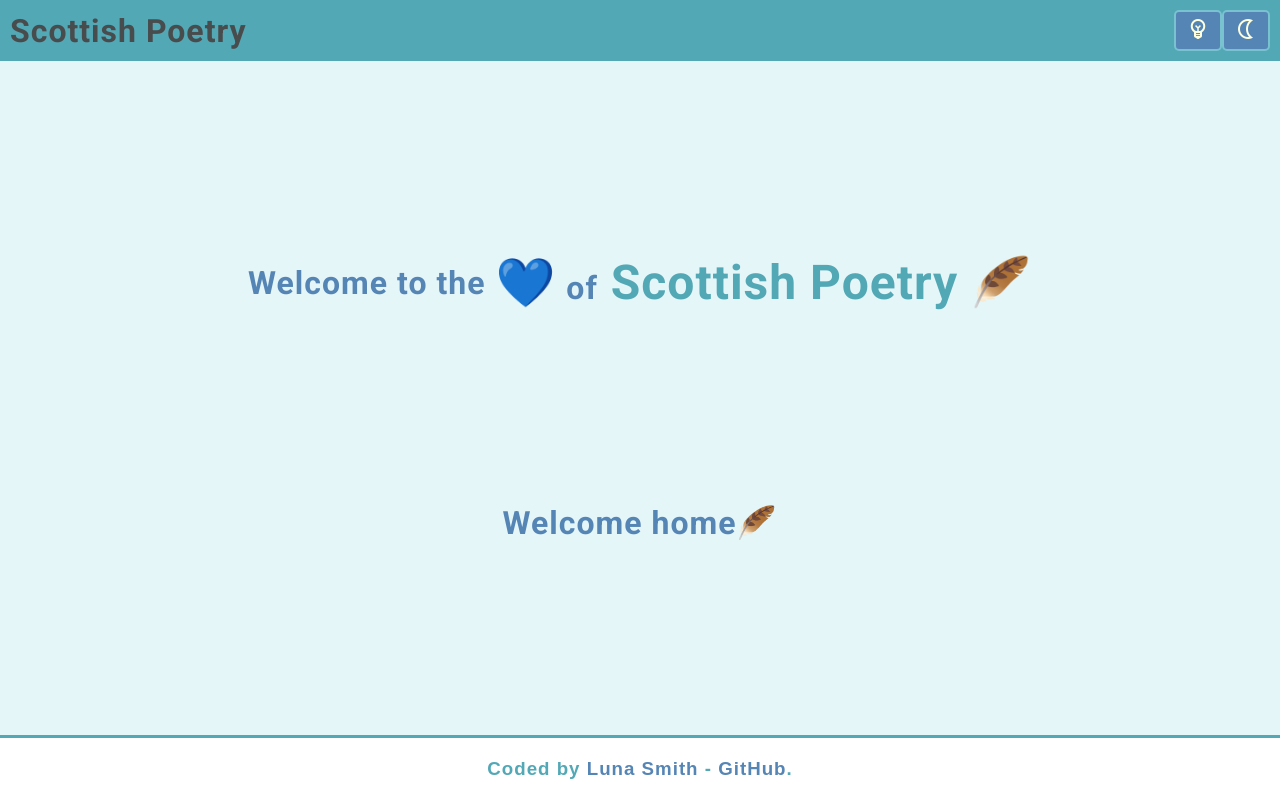
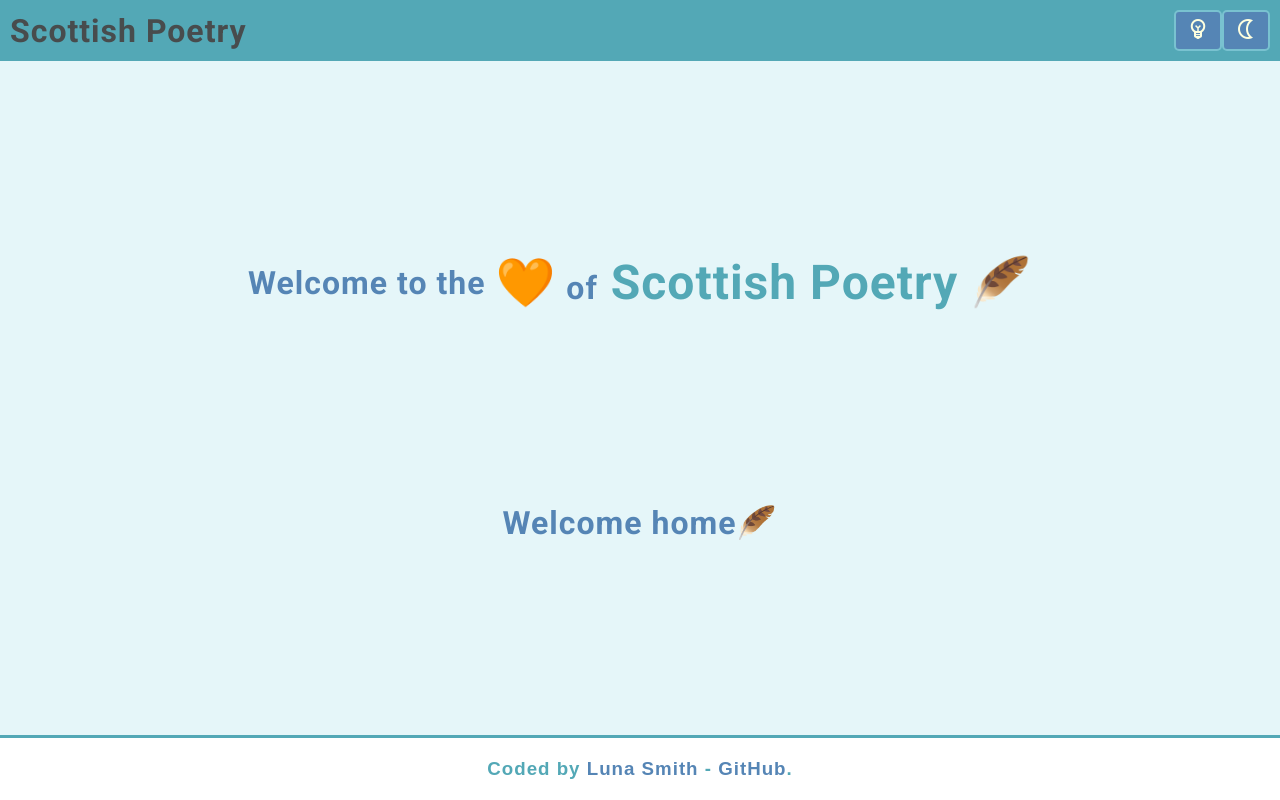
Before and after one commit to Lu-Smith/poetry-react, a React (Vite) app: page / in a window 1280 px wide. Built offline with nearby package versions, Linux system fonts and the light colour scheme.

Commit message:
Updated IntroPage.tsx

```diff
--- a/src/components/IntroPage.tsx
+++ b/src/components/IntroPage.tsx
@@ -5,7 +5,6 @@ import styled from 'styled-components';
 
 const TitleContainer = styled.div`
   width: 100%;
-  text-align: center;
   z-index: 1;
   display: flex;
   flex-direction: row;
@@ -31,7 +30,7 @@ const IntroPage: React.FC = () => {
             if ( distance < 200) {
                 ctx.beginPath();
                 ctx.strokeStyle = particlesArray[i].color;
-                ctx.lineWidth = 2;
+                ctx.lineWidth = 1;
                 ctx.moveTo(particlesArray[i].x, particlesArray[i].y);
                 ctx.lineTo(particlesArray[j].x, particlesArray[j].y);
                 ctx.stroke();
@@ -64,10 +63,13 @@ const IntroPage: React.FC = () => {
     const handleClick = (event: MouseEvent) => {
       mouse.current.x = event.x;
       mouse.current.y = event.y;
+      for (let i = 0; i < 10; i++) {
         setParticlesArray((prev) => [
           ...prev,
           new Particle(mouse.current, color),
         ]);
+      }
+
     };
 
     const handleMouseMove = (event: MouseEvent) => {
@@ -137,7 +139,7 @@ const IntroPage: React.FC = () => {
           animate={{ opacity: 1, scale: 1 }}
           transition={{ duration: 2 }}
           className='heart'>
-          💙
+          🧡
         </motion.div>
         <motion.h2
           initial={{ opacity: 0, scale: 0.5 }}
@@ -147,7 +149,6 @@ const IntroPage: React.FC = () => {
           <span> Scottish Poetry 🪶</span>
         </motion.h2>
       </TitleContainer>
-
       <motion.h2
       initial={{ opacity: 0, scale: 0.5 }}
       animate={{ opacity: 1, scale: 1 }}
```
Lines whose indentation alone changed are shown as unchanged.
